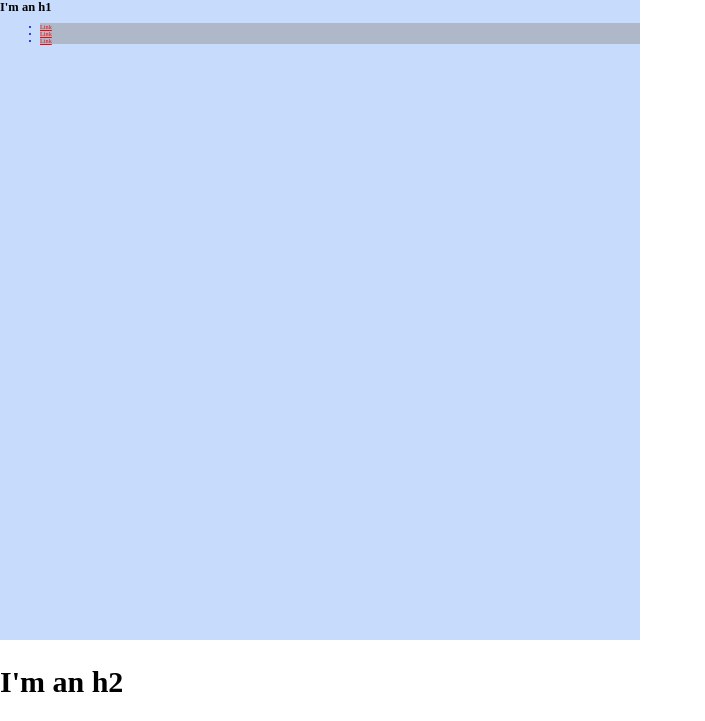
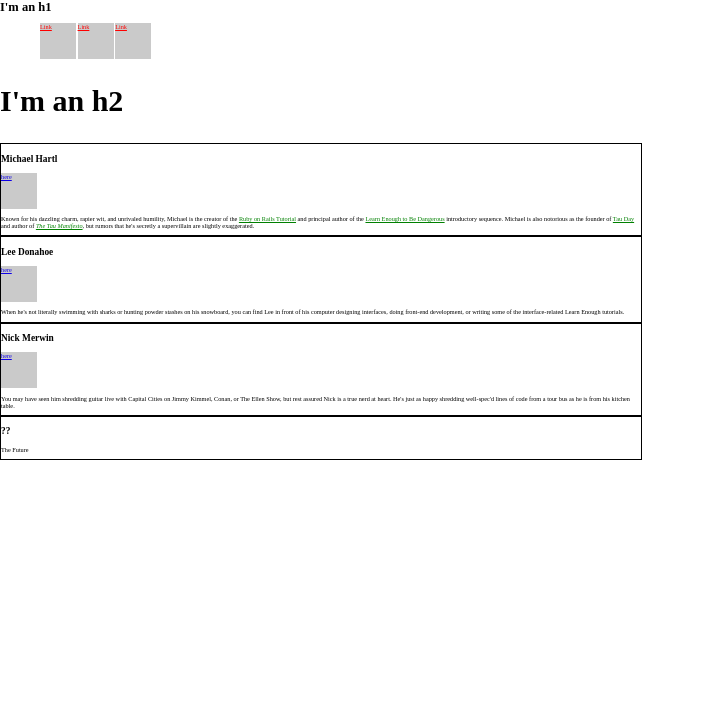
Before and after one commit to AmericanWonton/CSSLesson, a plain HTML site: page index.html in a window 1280 px wide. Shown: the top 721 px of the page, without its empty margins (0-705 px from the left). Drawn offline with Linux system fonts and the light colour scheme.

Commit message:
Testing around block margins.

```diff
--- a/index.html
+++ b/index.html
@@ -19,8 +19,17 @@
         }
         /* SOCIAL STYLES */
         .social-link{
-          background: rgba(150, 150, 150, .5);
+          background: rgba(150, 150, 150, 0.5);
           color: #0f00e8;
+          /*display: none; /*can hide everyting under this class*/
+          /*display: block; /*Turns everything under this into a
+          large block element. */
+          display: inline-block;
+          height: 36px;
+          width: 36px;
+        }
+        .show{
+          display: block;
         }
         .social-link li a{
           color: #ad8ae2;
@@ -54,7 +63,7 @@
           width: 50vw;
         }
         .hero-home{
-
+              display: inline;
         }
     </style>
   </head>
@@ -62,7 +71,7 @@
     <div class="full-hero hero-home">
       <h1>I'm an h1</h1>
         <ul>
-          <li class="social-link">
+          <li class="social-link" class = "show">
             <a href="http://example.com/">Link</a>
           </li>
           <li class="social-link">
```
